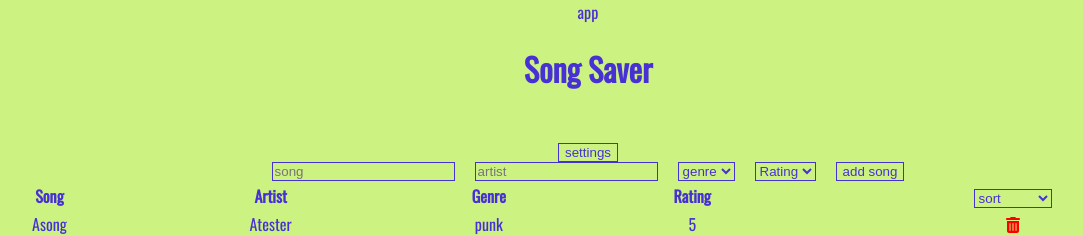
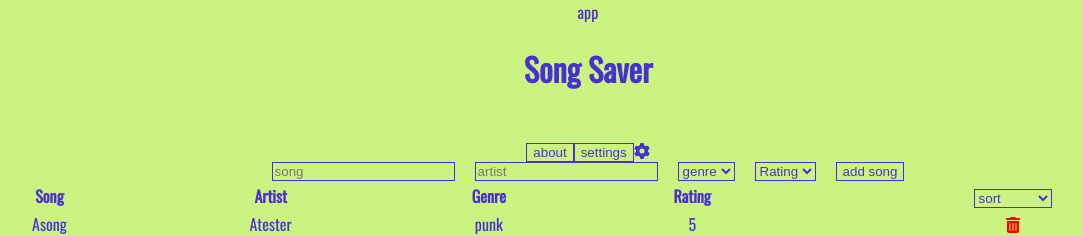
Before and after one commit to Sander-317/Song_Saver, a React (Create React App) app: page / in a window 1280 px wide. Shown: the top 236 px of the page, without its empty margins (52-1135 px from the left). Built offline with nearby package versions, Linux system fonts and the light colour scheme.

Commit message:
made the state toggle function work

```diff
--- a/src/components/Container.js
+++ b/src/components/Container.js
@@ -27,18 +27,23 @@ export default class Container extends Component {
         { id: 3, genre: "disco" },
       ],
     };
-    this.toggleHome = this.toggleHome.bind(this);
-    this.toggleSettings = this.toggleSettings.bind(this);
+
+    this.toggleState = this.toggleState.bind(this);
     this.removeSongFromList = this.removeSongFromList.bind(this);
     this.sortList = this.sortList.bind(this);
   }
 
-  toggleHome() {
-    this.setState({ home: !this.state.home });
-  }
-
-  toggleSettings() {
-    this.setState({ settings: !this.state.settings });
+  toggleState(e) {
+    switch (e) {
+      case "home":
+        this.setState({ home: !this.state.home });
+        break;
+      case "settings":
+        this.setState({ settings: !this.state.settings });
+        break;
+      default:
+        console.log(e);
+    }
   }
 
   removeSongFromList(e) {
@@ -121,11 +126,7 @@ export default class Container extends Component {
 
         {this.state.home ? (
           <div>
-            <Header
-              toggleHome={this.toggleHome}
-              toggleSettings={this.toggleSettings}
-              home={this.state.home}
-            />
+            <Header home={this.state.home} toggleState={this.toggleState} />
             <InputForm
               addSong={this.addSongToList}
               genres={this.state.genres}
@@ -142,11 +143,7 @@ export default class Container extends Component {
         ) : (
           <div>
             {" "}
-            <Header
-              toggleHome={this.toggleHome}
-              toggleSettings={this.toggleSettings}
-              home={this.state.home}
-            />
+            <Header toggleState={this.toggleState} home={this.state.home} />
             <About />{" "}
           </div>
         )}
--- a/src/components/Header.js
+++ b/src/components/Header.js
@@ -3,16 +3,36 @@ import React from "react";
 import { FontAwesomeIcon } from "@fortawesome/react-fontawesome";
 import { faGear } from "@fortawesome/free-solid-svg-icons";
 
-export default function Header({ toggleHome, home, toggleSettings }) {
+export default function Header({
+  home,
+
+  toggleState,
+}) {
   if (home === true)
     return (
       <div>
         <h1>Song Saver</h1>
         <br />
-        <button onClick={toggleSettings}>settings</button>
-        {/* <button onClick={toggleHome}>about</button> */}
-        <br></br>
-        {/* <FontAwesomeIcon icon={faGear} onClick={toggleSettings} /> */}
+
+        <button
+          id="home"
+          value="home"
+          onClick={(e) => toggleState(e.target.value)}
+        >
+          about
+        </button>
+
+        <button
+          id="settings"
+          value="settings"
+          onClick={(e) => toggleState(e.target.value)}
+        >
+          settings
+        </button>
+        <FontAwesomeIcon
+          icon={faGear}
+          onClick={() => toggleState("settings")}
+        />
       </div>
     );
   else {
@@ -20,7 +40,13 @@ export default function Header({ toggleHome, home, toggleSettings }) {
       <div>
         <h1>Son Saver</h1>
         <br />
-        <button onClick={toggleHome}>home</button>
+        <button
+          id="home"
+          value="home"
+          onClick={(e) => toggleState(e.target.value)}
+        >
+          home
+        </button>
         <br></br>
         {/* <FontAwesomeIcon icon={faGear} onClick={toggleSettings} /> */}
       </div>
```
